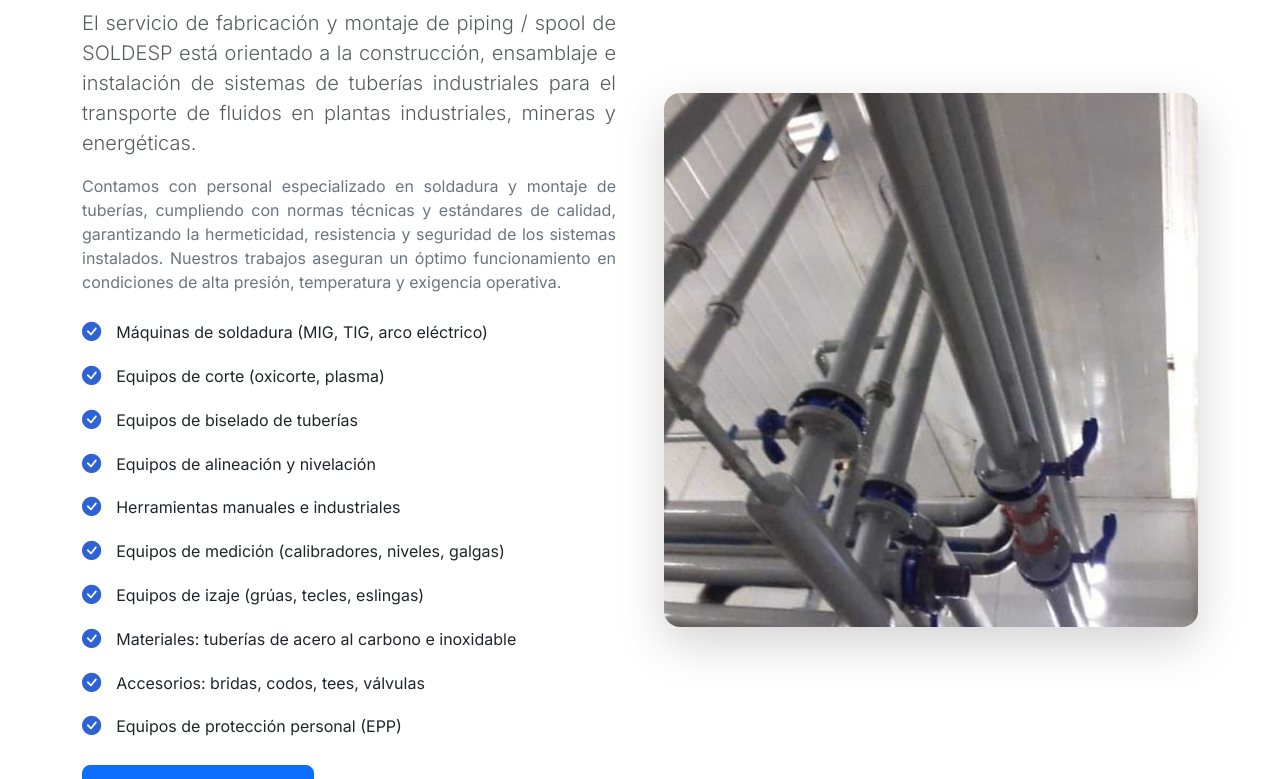
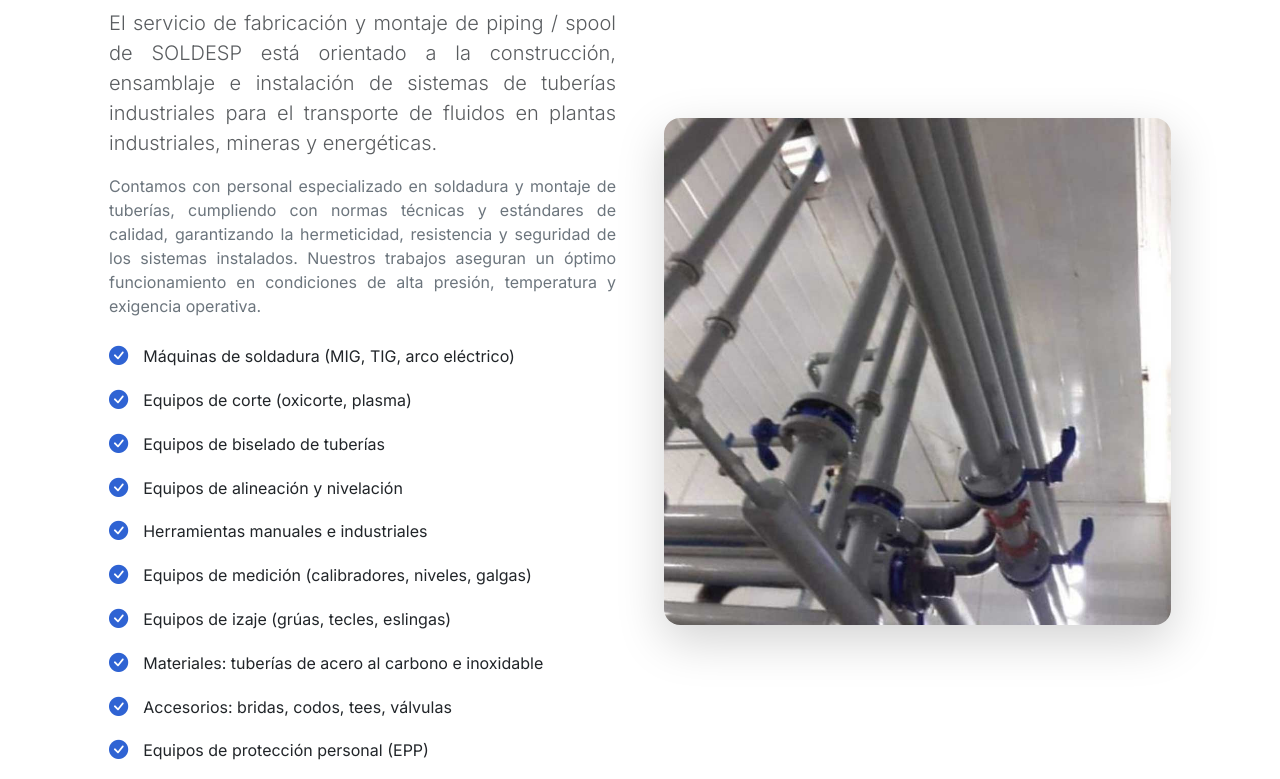
Before and after one commit to Steven45609/SOLDESP-12, a plain HTML site: page Montaje_de_Piping.html in a window 1280 px wide. Shown: the part 993-1772 px from the top of the page. Drawn offline with nearby package versions, Linux system fonts and the light colour scheme.

Commit message:
Actualización

```diff
--- a/Montaje_de_Piping.html
+++ b/Montaje_de_Piping.html
@@ -2,7 +2,7 @@
 <html lang="es">
 <head>
   <meta charset="UTF-8" />
-  <meta name="viewport" content="width=device-width, initial-scale=1.0" />
+  <meta name="viewport" content="width=device-width, initial-scale=1.0, maximum-scale=1.0, user-scalable=yes" />
   <title>Fabricación y Montaje de Piping / Spool en Plantas - SOLDESP</title>
   <link href="https://cdn.jsdelivr.net/npm/bootstrap@5.3.3/dist/css/bootstrap.min.css" rel="stylesheet" />
   <link href="https://cdn.jsdelivr.net/npm/bootstrap-icons@1.11.0/font/bootstrap-icons.css" rel="stylesheet" />
@@ -20,6 +20,15 @@
       font-family: 'Inter', sans-serif;
       overflow-x: hidden;
       background-color: #ffffff;
+      width: 100%;
+      max-width: 100%;
+      position: relative;
+    }
+
+    html {
+      overflow-x: hidden;
+      width: 100%;
+      max-width: 100%;
     }
 
     h1, h2, h3, h4, h5, .navbar-brand {
@@ -314,6 +323,32 @@
       }
     }
 
+    .container {
+      width: 100%;
+      max-width: 100%;
+      padding-right: 15px;
+      padding-left: 15px;
+      margin-right: auto;
+      margin-left: auto;
+    }
+
+    @media (min-width: 1200px) {
+      .container {
+        max-width: 1140px;
+      }
+    }
+
+    @media (min-width: 1400px) {
+      .container {
+        max-width: 1320px;
+      }
+    }
+
+    .row {
+      margin-right: 0;
+      margin-left: 0;
+    }
+
     .equipment-list li {
       list-style: none;
       margin-bottom: 15px;
@@ -325,6 +360,7 @@
       color: #2f63d3;
       margin-right: 15px;
       font-size: 1.2rem;
+      flex-shrink: 0;
     }
 
     .process-step {
@@ -364,6 +400,8 @@
       transition: all 0.3s ease;
       margin-bottom: 8px;
       background: #f8f9fa;
+      word-wrap: break-word;
+      overflow-wrap: break-word;
     }
 
     .servicio-link:hover {
@@ -450,6 +488,44 @@
         bottom: 20px;
         right: 20px;
       }
+    }
+
+    /* Fix para imágenes responsivas */
+    img {
+      max-width: 100%;
+      height: auto;
+    }
+
+    /* Fix para columnas */
+    [class*="col-"] {
+      word-wrap: break-word;
+      overflow-wrap: break-word;
+    }
+
+    /* Ajuste para la sidebar en móvil */
+    @media (max-width: 991px) {
+      .sidebar-sticky {
+        position: relative;
+        top: 0;
+        margin-top: 2rem;
+      }
+    }
+
+    /* Ajuste para la lista de equipos */
+    @media (max-width: 768px) {
+      .equipment-list li {
+        font-size: 0.9rem;
+      }
+    }
+
+    /* Eliminar desbordamiento de bootstrap */
+    .container-fluid {
+      padding-left: 15px;
+      padding-right: 15px;
+    }
+
+    .navbar-nav {
+      margin-left: auto;
     }
   </style>
 </head>
@@ -661,7 +737,6 @@
     </div>
   </section>
 
-  <!-- Footer moderno -->
   <footer class="footer-modern py-5">
     <div class="container">
       <div class="row">
@@ -736,7 +811,6 @@
     window.addEventListener("scroll", controlarNavbar);
     window.addEventListener("resize", controlarNavbar);
 
-    // Cerrar menú móvil al hacer clic en un enlace
     document.addEventListener("DOMContentLoaded", function() {
       const navbarCollapse = document.getElementById("navbarNav");
       const navLinks = document.querySelectorAll(".navbar .nav-link:not(.dropdown-toggle), .dropdown-item");
```
